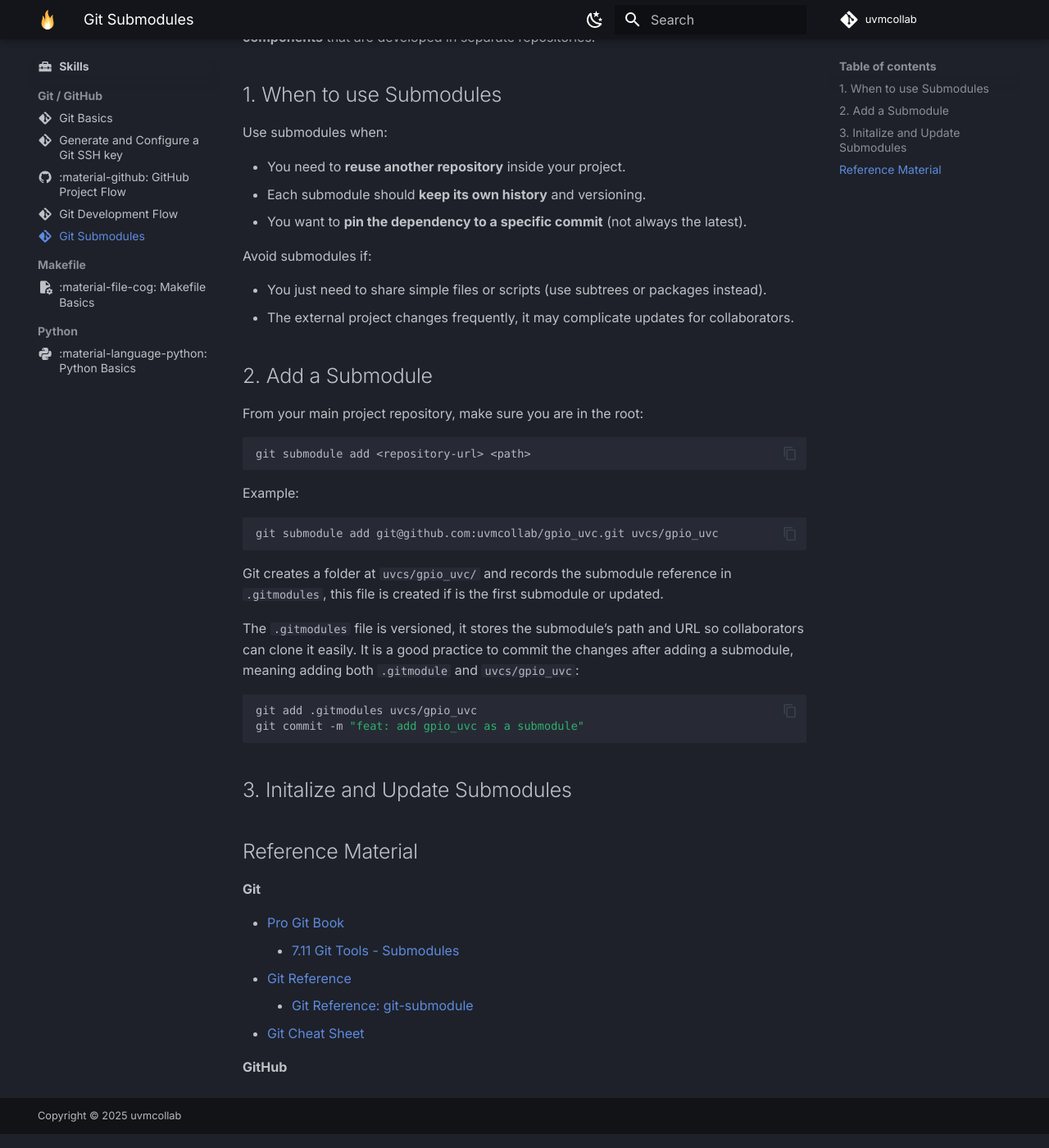
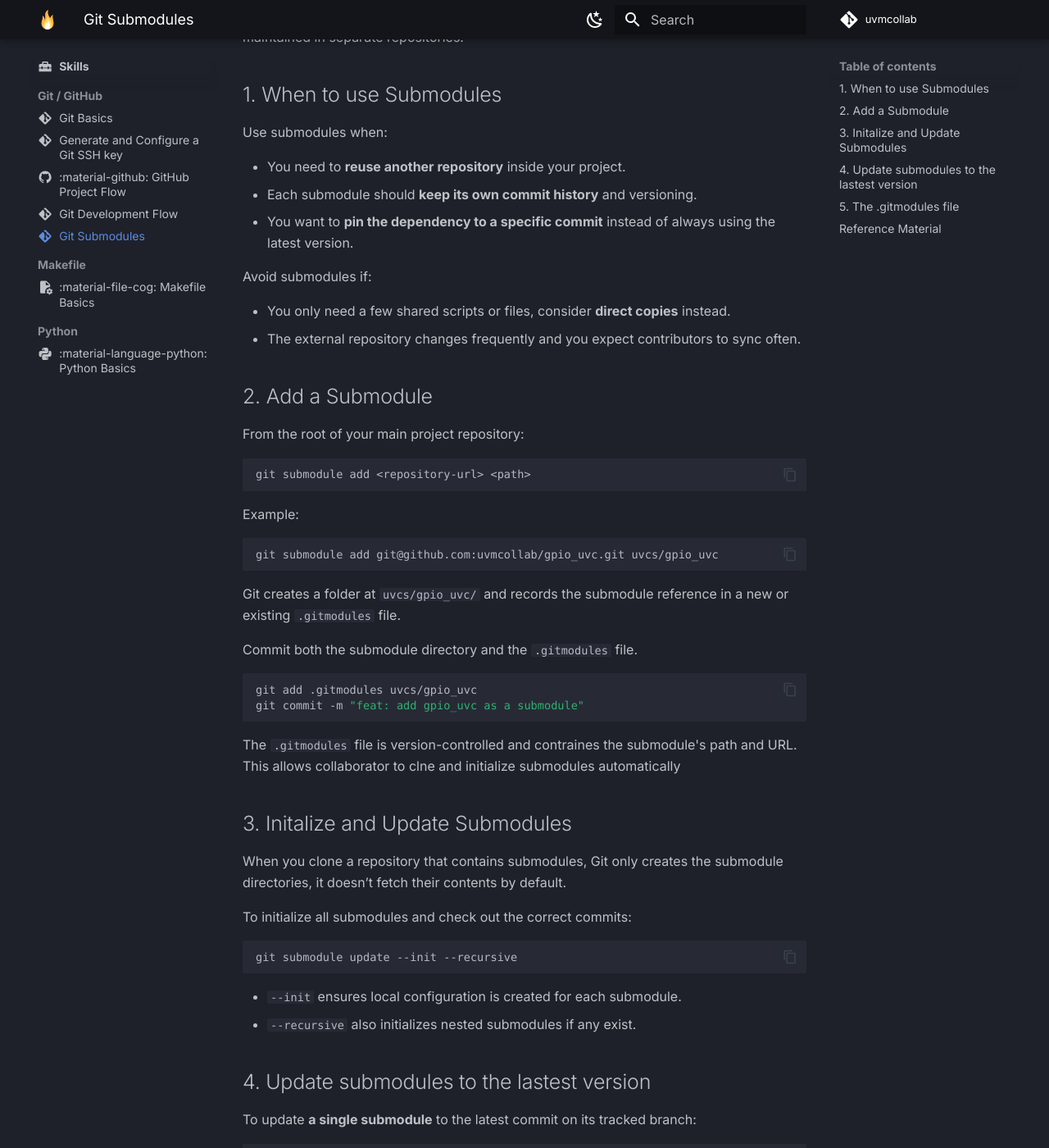
Before and after one commit to uvmcollab/uvmcollab.github.io, an MkDocs documentation site: the page built from docs/skills/git/git-submodules.md, in a window 1280 px wide and 1400 px high, scrolled down 246 px. Shown: the whole window at 82% size. Built offline with MkDocs 1.6.1 and Material for MkDocs 9.7.7, drawn with Linux system fonts in a browser that asks for light colours; some web fonts are replaced; some of the changed text lies outside the part shown.

Commit message:
feat: improve gitsubmodules.md docs

````diff
--- a/docs/skills/git/git-submodules.md
+++ b/docs/skills/git/git-submodules.md
@@ -12,24 +12,25 @@
 
 # :material-git: Git Submodules
 
-Submodules allow you to include one Git repository inside another.  They are commonly used when your project depends on **shared libraries**, **frameworks**, or **verification components** that are developed in separate repositories.
+Git **submodules** let you include one repository inside another.
+They are commonly used when a project depends on **shared libraries**, **frameworks**, or **verification components** maintained in separate repositories.
 
 ## 1. When to use Submodules
 
 Use submodules when:
 
 - You need to **reuse another repository** inside your project.
-- Each submodule should **keep its own history** and versioning.
-- You want to **pin the dependency to a specific commit** (not always the latest).
+- Each submodule should **keep its own commit history** and versioning.
+- You want to **pin the dependency to a specific commit** instead of always using the latest version.
 
 Avoid submodules if:
 
-- You just need to share simple files or scripts (use subtrees or packages instead).
-- The external project changes frequently, it may complicate updates for collaborators.
+- You only need a few shared scripts or files, consider **direct copies** instead.
+- The external repository changes frequently and you expect contributors to sync often.
 
 ## 2. Add a Submodule
 
-From your main project repository, make sure you are in the root:
+From the root of your main project repository:
 
 ```bash
 git submodule add <repository-url> <path>
@@ -41,19 +42,68 @@
 git submodule add git@github.com:uvmcollab/gpio_uvc.git uvcs/gpio_uvc
 ```
 
-Git creates a folder at `uvcs/gpio_uvc/` and records the submodule reference in `.gitmodules`, this file is created if is the first submodule or updated.
+Git creates a folder at `uvcs/gpio_uvc/` and records the submodule reference in a new or existing `.gitmodules` file.
 
-The `.gitmodules` file is versioned, it stores the submodule’s path and URL so
-collaborators can clone it easily. It is a good practice to commit the changes
-after adding a submodule, meaning adding both `.gitmodule` and `uvcs/gpio_uvc`:
+Commit both the submodule directory and the `.gitmodules` file.
 
 ```bash
 git add .gitmodules uvcs/gpio_uvc
 git commit -m "feat: add gpio_uvc as a submodule"
 ```
 
+The `.gitmodules` file is version-controlled and contraines the submodule's path and URL.
+This allows collaborator to clne and initialize submodules automatically
+
 ## 3. Initalize and Update Submodules
 
+When you clone a repository that contains submodules, Git only creates the submodule directories,
+it doesn’t fetch their contents by default.
+
+To initialize all submodules and check out the correct commits:
+
+```bash
+git submodule update --init --recursive
+```
+
+- `--init` ensures local configuration is created for each submodule.
+- `--recursive` also initializes nested submodules if any exist.
+
+## 4. Update submodules to the lastest version
+
+To update **a single submodule** to the latest commit on its tracked branch:
+
+```bash
+cd uvc/gpio_uvc
+git fetch origin
+git checkout main
+git pull origin main
+cd ../../
+git add uvc/gpio_uvc
+git commit -m "chore: update gpio_uvc module to latest version"
+```
+
+Updating a submodule changes the commit pointer stored in the main repository.
+Always commit this change so collaborators use the same submodule revision.
+
+To update **all submodules** at once:
+
+```bash
+git submodule update --remote --merge
+```
+
+## 5. The `.gitmodules` file
+
+Each submodule is listed in `.gitmodules`:
+
+```ini
+[submodule "uvcs/gpio_uvc"]
+  path = uvcs/gpio_uvc
+  url = git@github.com:uvmcollab/gpio_uvc.git
+  branch = main
+```
+
+> Keep `.gitmodules` under version control, it defines how every collaborator's setups stays
+> consistent.
 
 ## Reference Material
 
@@ -64,5 +114,3 @@
 - [Git Reference](https://git-scm.com/docs)
     - [Git Reference: git-submodule](http://git-scm.com/docs/git-submodule)
 - [Git Cheat Sheet](https://git-scm.com/cheat-sheet)
-
-**GitHub**
````
